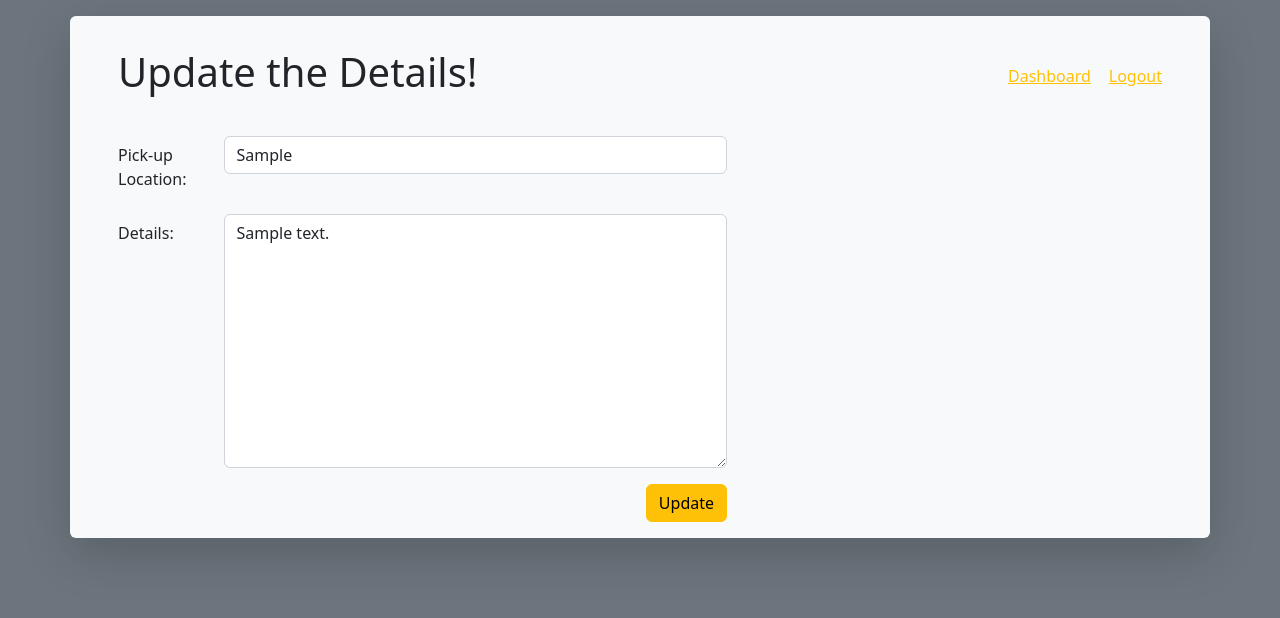
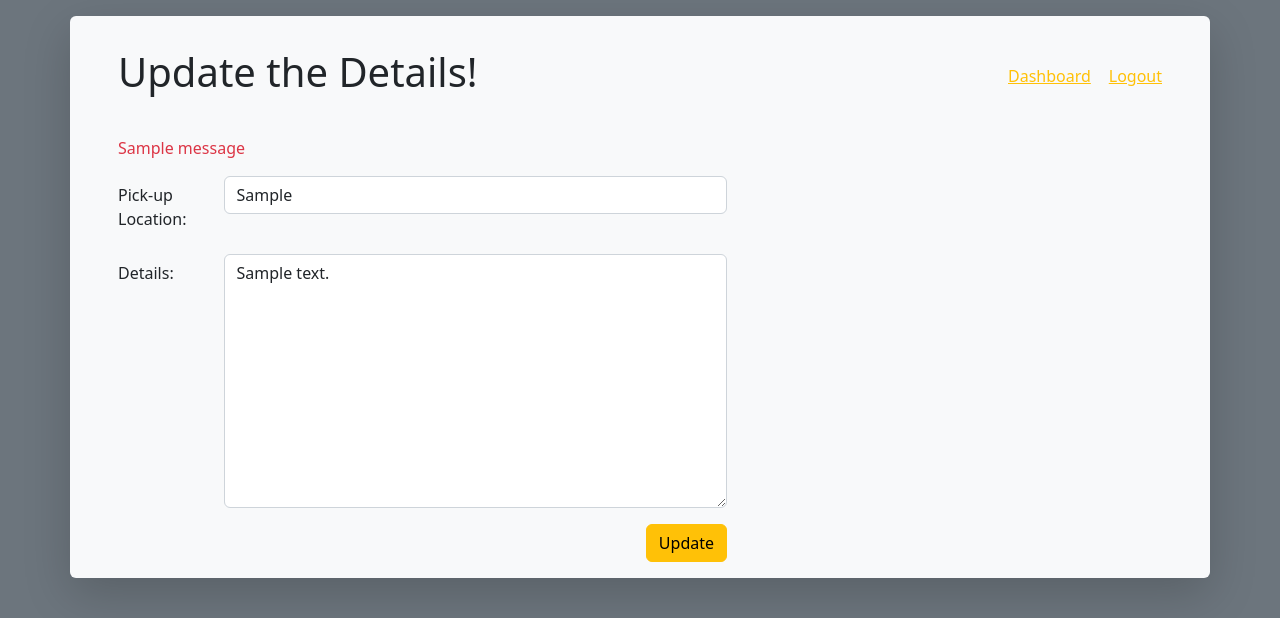
Before and after one commit to rteet702/ohana-rideshare, a Flask app: page /rides/1/edit in a window 1280 px wide. Shown: the top 618 px of the page. Run offline with Flask 2, Linux system fonts and the light colour scheme; tables that the repository leaves empty or names only in its code hold one stand-in row (values such as "Sample post"); one stand-in notice (Sample message) is shown; some libraries are stand-ins or nearby versions.

Commit message:
7: added flash messages for create/edit validations

```diff
--- a/flask_app/models/user.py
+++ b/flask_app/models/user.py
@@ -74,6 +74,8 @@ class User:
             flash('* Invalid email / password', 'login')
             is_valid = False
         return is_valid
+
+
     @classmethod
     def get_by_email(cls, data:dict):
         """Check if there is an user associated with the provided email. If a user is found, returns an object constructed from the query."""
--- a/flask_app/templates/create_ride.html
+++ b/flask_app/templates/create_ride.html
@@ -22,6 +22,10 @@
                 <p><a class="link-warning" href="/logout">Logout</a></p>
             </div>
         </div>
+        <!-- warning messages -->
+        {% for message in get_flashed_messages() %}
+        <p class="text-danger">{{ message }}</p>
+        {% endfor %}
         <!-- form body -->
         <form action="/rides/submit" method="post" class="col-7">
             <!-- hidden input user submission id -->
--- a/flask_app/templates/edit_ride.html
+++ b/flask_app/templates/edit_ride.html
@@ -22,6 +22,10 @@
                 <p><a class="link-warning" href="/logout">Logout</a></p>
             </div>
         </div>
+        <!-- warning messages -->
+        {% for message in get_flashed_messages() %}
+        <p class="text-danger">{{ message }}</p>
+        {% endfor %}
         <!-- form body -->
         <form action="/rides/edit" method="post" class="col-7">
             <!-- hidden input user submission id -->
```
